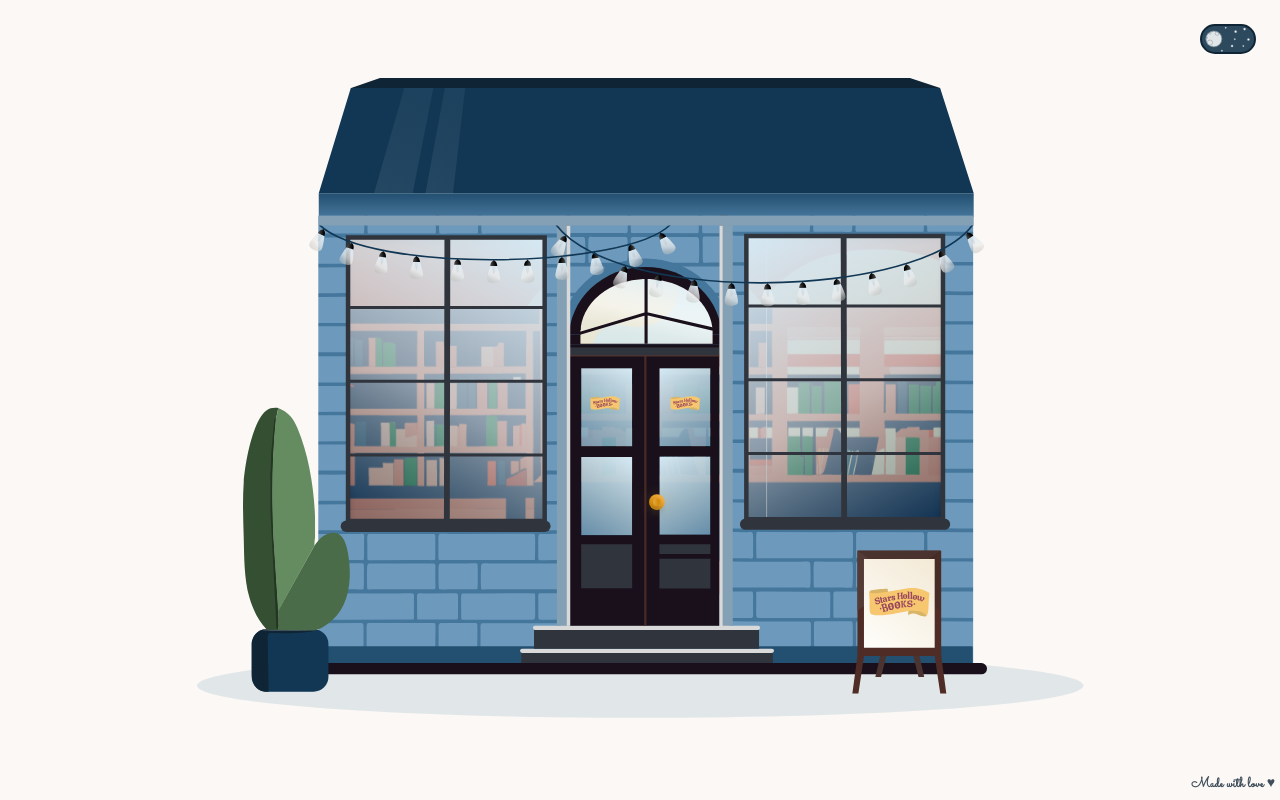
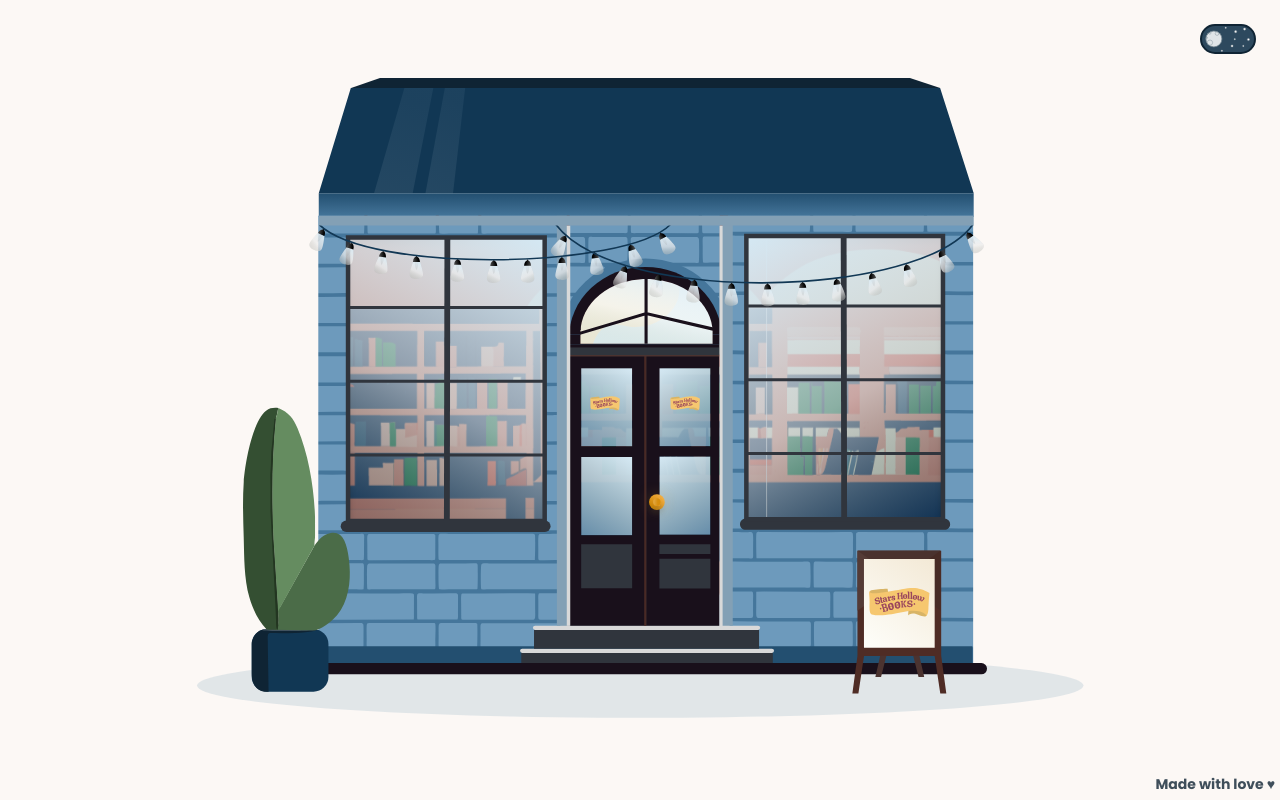
Before and after one commit to doniawamer/gilmoregirls, a Next.js app: page / in a window 1280 px wide. Built offline with nearby package versions, Linux system fonts and the light colour scheme.

Commit message:
fixed font

```diff
--- a/src/app/page.js
+++ b/src/app/page.js
@@ -120,7 +120,8 @@ const MadeWithLove = styled.div`
   bottom: 5px;
   right: 5px;
   font-size: 14px;
-  font-family: ${sacramento.style.fontFamily};
+  /* font-family: ${sacramento.style.fontFamily}; */
+  font-weight: 400;
   color: ${({ theme, $isDark }) =>
     $isDark ? theme.palette.dark.link : theme.palette.light.link};
   opacity: 80%;
```
